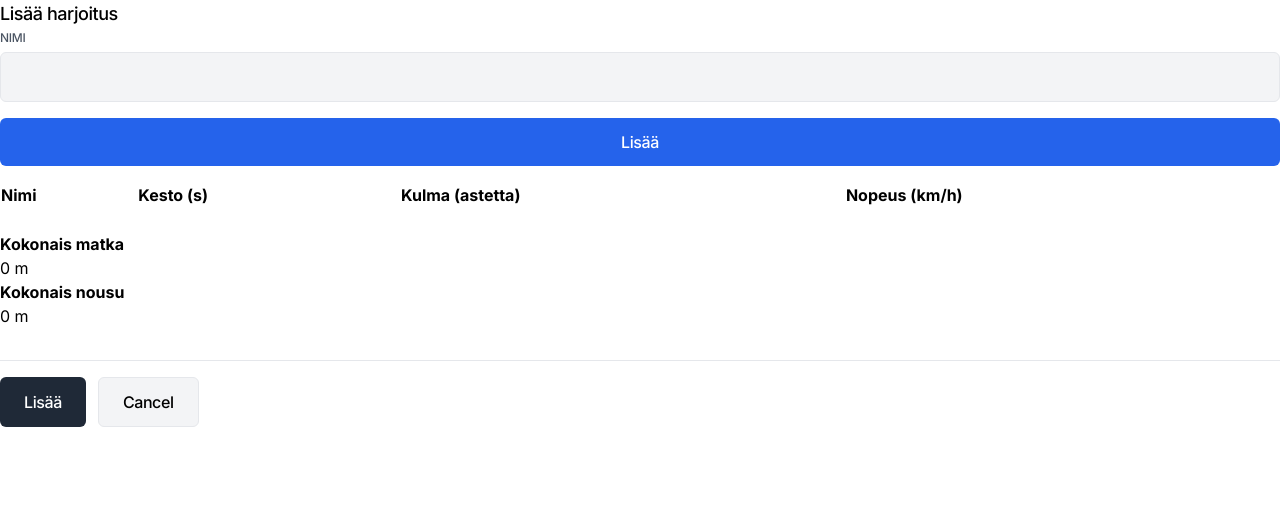
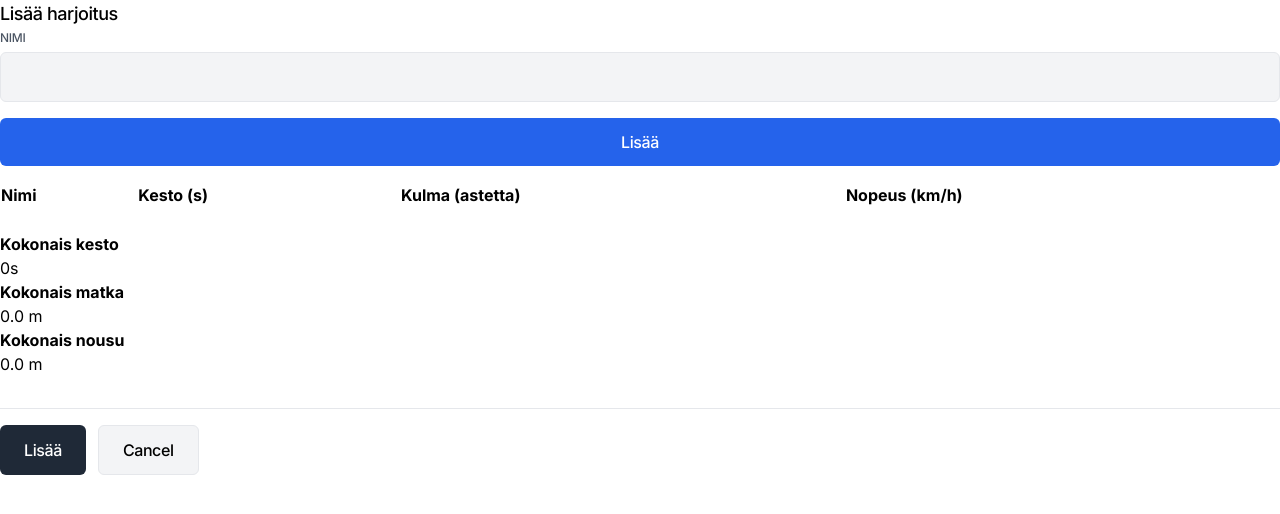
Before and after one commit to silte/workout-planner, a Next.js app: page /harjoitukset/lisaa in a window 1280 px wide. Shown: the top 514 px of the page. Built offline with nearby package versions, Linux system fonts and the light colour scheme.

Commit message:
Format summary units

```diff
--- a/src/components/pages/add-workout/edit-interval.tsx
+++ b/src/components/pages/add-workout/edit-interval.tsx
@@ -22,9 +22,9 @@ const EditIntervalSummary = ({ index }: EditIntervalSummaryProps) => {
   return (
     <dl className="mt-6">
       <dt className="font-bold">Matka</dt>
-      <dd>{summary.distance} m</dd>
+      <dd>{summary.formatted.distance}</dd>
       <dt className="font-bold">Nousu</dt>
-      <dd>{summary.ascent} m</dd>
+      <dd>{summary.formatted.ascent}</dd>
     </dl>
   );
 };
--- a/src/containers/workout-templates/add-workout-template.container.tsx
+++ b/src/containers/workout-templates/add-workout-template.container.tsx
@@ -13,7 +13,7 @@ import { Container } from '$layouts/container/container';
 import { EditInterval } from '$pages/add-workout/edit-interval';
 import { IntervalListRow } from '$pages/add-workout/interval-list-row';
 import { IntervalTemplate, WorkoutTemplate } from '$types/workout';
-import { calculateIntervalSummary } from '$utils/interval-helper';
+import { calculateIntervalsTotalSummary } from '$utils/interval-helper';
 
 const IntervalSummary = () => {
   const intervals = useWatch({
@@ -22,25 +22,18 @@ const IntervalSummary = () => {
   }) as IntervalTemplate[];
 
   const summary = useMemo(
-    () =>
-      (intervals ?? [])
-        .map((interval) => calculateIntervalSummary(interval))
-        .reduce(
-          (acc, curr) => ({
-            distance: acc.distance + curr.distance,
-            ascent: acc.ascent + curr.ascent,
-          }),
-          { distance: 0, ascent: 0 },
-        ),
+    () => calculateIntervalsTotalSummary(intervals ?? []),
     [intervals],
   );
 
   return (
     <dl className="mt-6">
+      <dt className="font-bold">Kokonais kesto</dt>
+      <dd>{summary.formatted.duration}</dd>
       <dt className="font-bold">Kokonais matka</dt>
-      <dd>{summary.distance} m</dd>
+      <dd>{summary.formatted.distance}</dd>
       <dt className="font-bold">Kokonais nousu</dt>
-      <dd>{summary.ascent} m</dd>
+      <dd>{summary.formatted.ascent}</dd>
     </dl>
   );
 };
--- a/src/containers/workout-templates/list-workout-templates.container.tsx
+++ b/src/containers/workout-templates/list-workout-templates.container.tsx
@@ -5,6 +5,7 @@ import { LinkList } from '$elements/link-list/link-list';
 import { LinkListLink } from '$elements/link-list/link-list.link';
 import { useWorkoutTemplates } from '$hooks/useWorkoutTemplates';
 import { Container } from '$layouts/container/container';
+import { calculateIntervalsTotalSummary } from '$utils/interval-helper';
 
 export const ListWorkoutTemplatesContainer = () => {
   const [workoutTemplates] = useWorkoutTemplates();
@@ -17,11 +18,43 @@ export const ListWorkoutTemplatesContainer = () => {
           Lisää suunniteltu harjoitus
         </LinkListLink>
       </LinkList>
-      <ul>
-        {workoutTemplates.map((workoutTemplate) => (
-          <li key={workoutTemplate.id}>{workoutTemplate.name}</li>
-        ))}
-      </ul>
+      <LinkList
+        label={'Suunnitellut harjoitukset'}
+        className={`mt-12`}
+        testId="workout-template-list"
+      >
+        {workoutTemplates.map(({ id, name, intervals }) => {
+          const summary = calculateIntervalsTotalSummary(intervals ?? []);
+
+          const informations = [
+            `Kesto: ${summary.formatted.duration}`,
+            `Matka: ${summary.formatted.distance}`,
+            `Nousu: ${summary.formatted.ascent}`,
+          ];
+
+          return (
+            <LinkListLink
+              link={`#harjoitukset/suunnitelmat/${id}`}
+              testId="workout-template-row"
+              key={id}
+            >
+              <span className="grid">
+                <span className="text-black truncate">{name}</span>
+                <div className="flex flex-wrap gap-4">
+                  {informations.map((info) => (
+                    <span
+                      key={info}
+                      className="text-sm font-normal tracking-tight text-gray-600 trunc "
+                    >
+                      {info}
+                    </span>
+                  ))}
+                </div>
+              </span>
+            </LinkListLink>
+          );
+        })}
+      </LinkList>
     </Container>
   );
 };
--- a/src/utils/interval-helper.ts
+++ b/src/utils/interval-helper.ts
@@ -1,4 +1,5 @@
 import { convertDegreesToPercent } from './angle-helper';
+import { distanceFormatter, timeFormatter } from './unit-helper';
 
 import { IntervalTemplate } from '$types/workout';
 
@@ -7,12 +8,57 @@ export type IntervalSummary = {
   distance: number;
   /** Ascent in meters */
   ascent: number;
+  /** Duration in seconds */
+  duration: number;
+  formatted: {
+    distance: string;
+    ascent: string;
+    duration: string;
+  };
 };
 
 export const calculateIntervalSummary = (
   interval: IntervalTemplate,
 ): IntervalSummary => {
-  const distance = (interval.speed * 1000 * interval.duration) / 3600; // convert km/h to m/s
+  const duration = interval.duration;
+
+  const distance = (interval.speed * 1000 * duration) / 3600; // convert km/h to m/s
   const ascent = (convertDegreesToPercent(interval.angle) / 100) * distance;
-  return { distance, ascent };
+
+  const formatted = {
+    distance: distanceFormatter(distance),
+    ascent: distanceFormatter(ascent),
+    duration: timeFormatter(duration),
+  };
+
+  return {
+    distance,
+    ascent,
+    duration,
+    formatted,
+  };
 };
+
+export const calculateIntervalsTotalSummary = (
+  intervals: IntervalTemplate[],
+): IntervalSummary => {
+  const summary = intervals.map(calculateIntervalSummary).reduce(
+    (acc, curr) => ({
+      distance: acc.distance + curr.distance,
+      ascent: acc.ascent + curr.ascent,
+      duration: acc.duration + curr.duration,
+    }),
+    { distance: 0, ascent: 0, duration: 0 },
+  );
+
+  const formatted = {
+    distance: distanceFormatter(summary.distance),
+    ascent: distanceFormatter(summary.ascent),
+    duration: timeFormatter(summary.duration),
+  };
+
+  return {
+    ...summary,
+    formatted,
+  };
+};
--- /dev/null
+++ b/src/utils/unit-helper.ts
@@ -0,0 +1,17 @@
+export const timeFormatter = (seconds: number): string => {
+  const h = Math.floor(seconds / 3600);
+  const m = Math.floor((seconds % 3600) / 60);
+  const s = Math.floor(seconds % 60);
+
+  const hDisplay = h > 0 ? `${h}h ` : '';
+  const mDisplay = h > 0 || m > 0 ? `${m}m ` : '';
+  const sDisplay = `${s}s`;
+  return hDisplay + mDisplay + sDisplay;
+};
+
+export const distanceFormatter = (meters: number): string => {
+  if (meters > 1000) {
+    return `${(meters / 1000).toFixed(2)} km`;
+  }
+  return `${meters.toFixed(1)} m`;
+};
```
